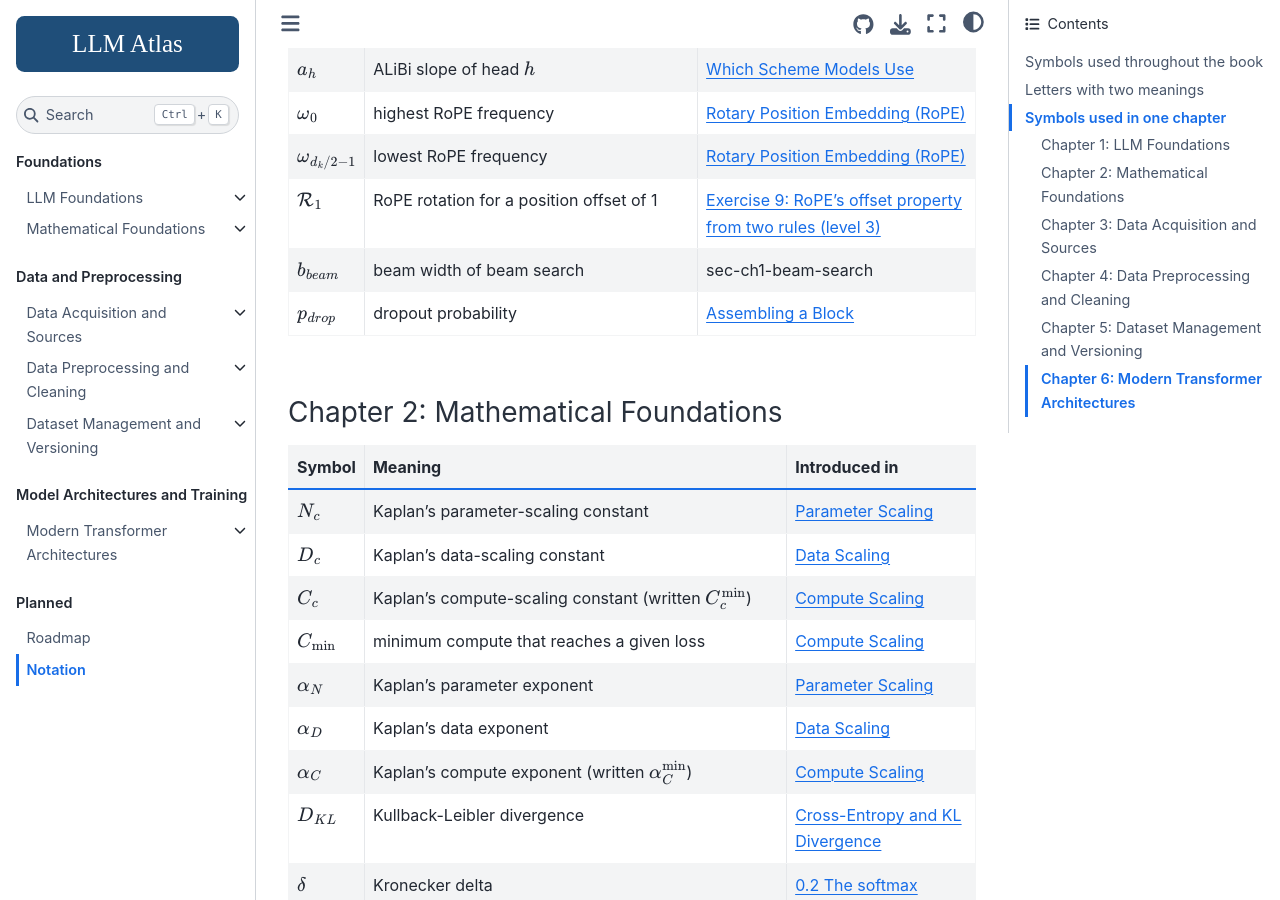
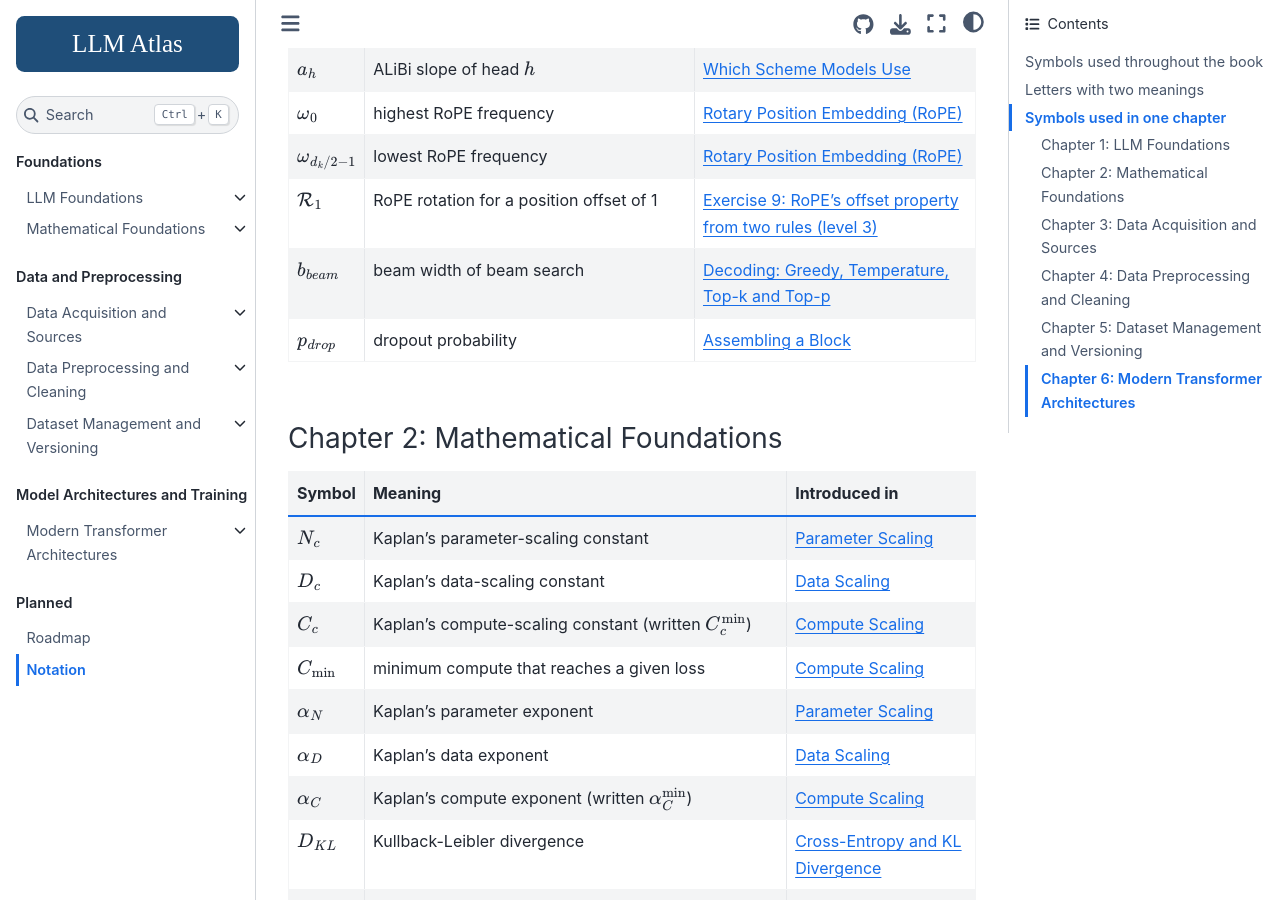
Before and after one commit to Beaker12/llmatlas, a Jupyter Book: the page built from notation.md, in a window 1280 px wide and 900 px high, scrolled down 8121 px. Built offline with Jupyter Book 1.0.4 settings and Sphinx 7.4.7 and the Sphinx Book theme 1.1.4, drawn with Linux system fonts in a browser that asks for light colours; pages that are not in the unit, such as notebooks, are missing from menus.

Commit message:
Chapter 1: point the beam-width notation entry at the decoding section

````diff
--- a/chapters/01-foundations/index.md
+++ b/chapters/01-foundations/index.md
@@ -1712,8 +1712,6 @@ top-p, p = 0.9  the=0.455 a=0.276 cat=0.167 dog=0.102 pizza=0.000
 
 Halving the temperature raises the top token from 0.445 to 0.643. Top-k with $k_{top} = 2$ keeps "the" and "a" and rescales them by $1/(0.445 + 0.270)$. Top-p with $p_{top} = 0.9$ needs four tokens, because the first three hold only $0.445 + 0.270 + 0.164 = 0.879$; on a more confident distribution the same $p_{top}$ would keep fewer. In practice temperature is combined with top-k or top-p, and the chosen token is then drawn from the result.
 
-(sec-ch1-beam-search)=
-
 **Beam search** keeps the best few prefixes instead of one. With beam width $b_{beam}$ it extends each of the $b_{beam}$ kept prefixes by every token, scores each extension by its summed log-probability, keeps the best $b_{beam}$ and repeats; greedy decoding is beam width 1. A sum of log-probabilities falls with every token added, so finished hypotheses of different lengths are compared with a **length penalty** that divides the sum by a term growing with the length. The original transformer translated with "beam search with a beam size of 4 and length penalty α = 0.6", using the penalty of {cite:t}`wu2016google` {cite}`vaswani2017attention`. The listing runs two steps of a toy model in which the most probable first token leads to a weak continuation:
 
 ```python
--- a/notation.md
+++ b/notation.md
@@ -184,7 +184,7 @@ layer computes $xW$.
 | $\omega_0$ | highest RoPE frequency | {ref}`sec-ch1-rope` |
 | $\omega_{d_k/2-1}$ | lowest RoPE frequency | {ref}`sec-ch1-rope` |
 | $\mathcal{R}_1$ | RoPE rotation for a position offset of 1 | {ref}`sec-ch1-exercise-9` |
-| $b_{beam}$ | beam width of beam search | {ref}`sec-ch1-beam-search` |
+| $b_{beam}$ | beam width of beam search | {ref}`sec-ch1-decoding` |
 | $p_{drop}$ | dropout probability | {ref}`sec-ch1-assembling-block` |
 
 ### Chapter 2: Mathematical Foundations
````
Also changed, not shown: chapters/01-foundations/notation-local.md (+1 -1 lines).
